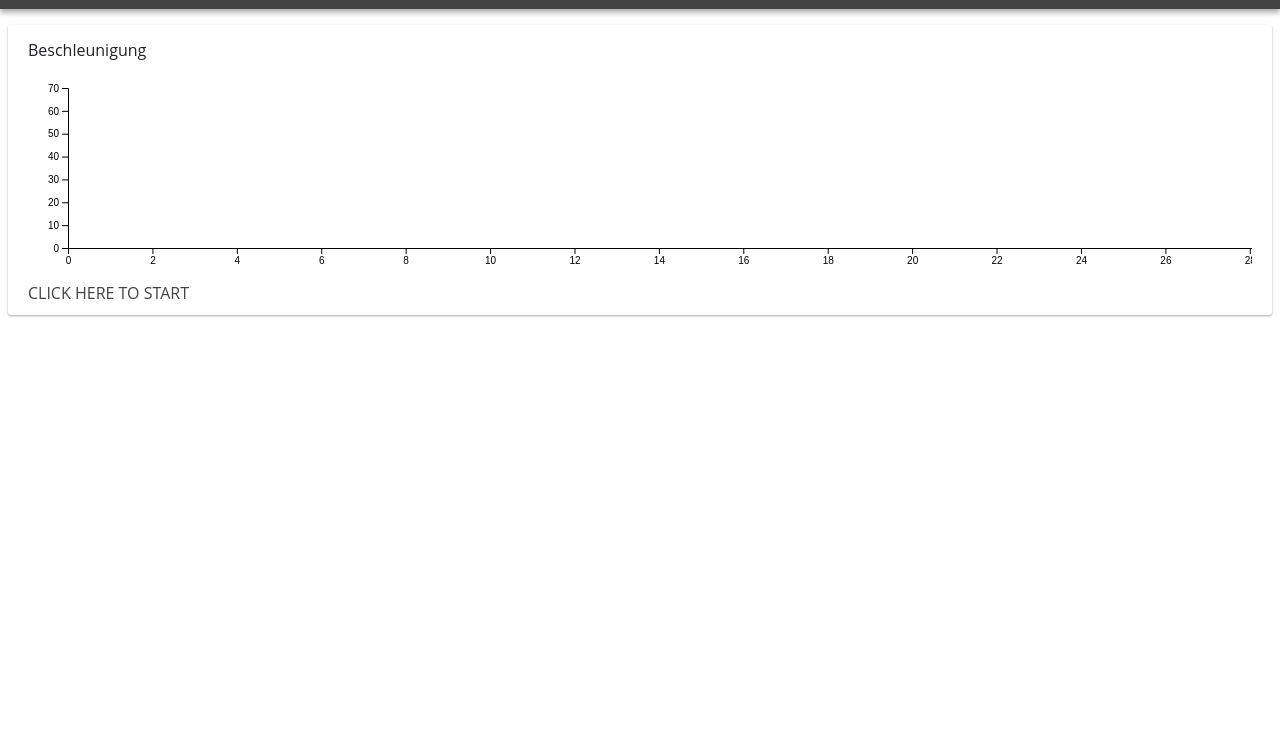
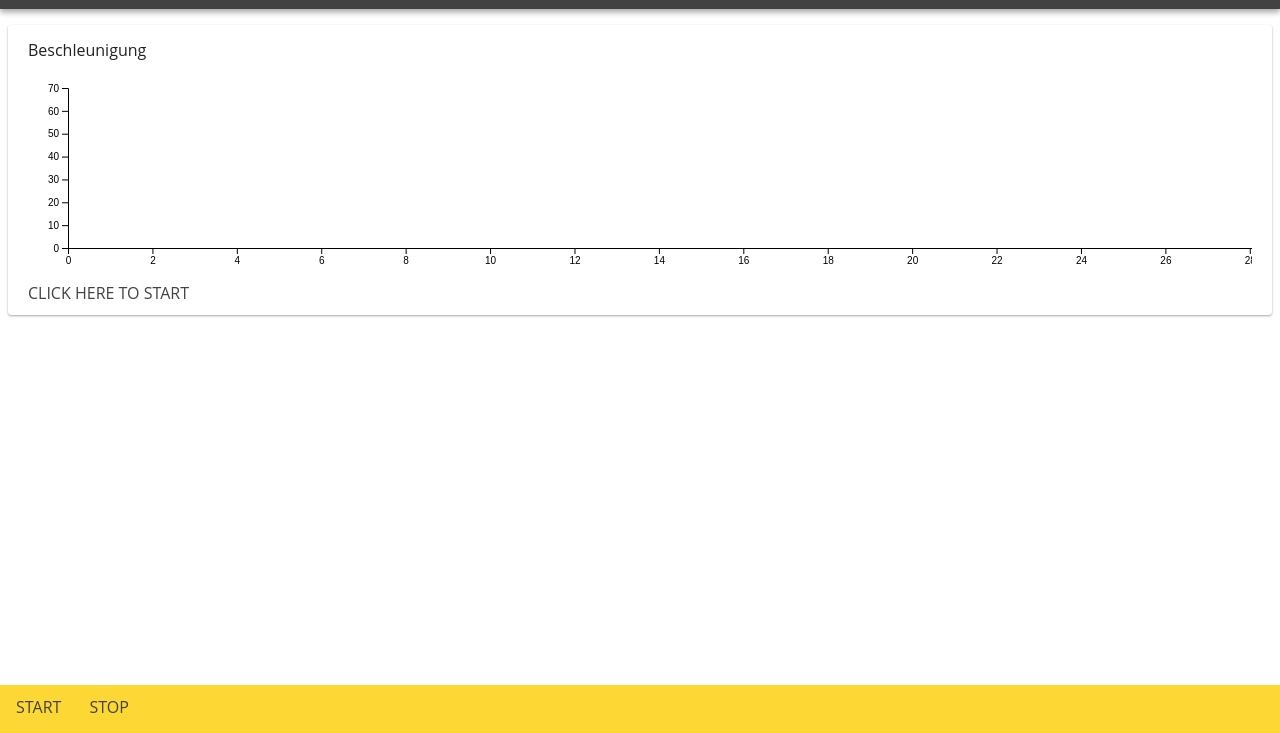
Before and after one commit to EinsteinMotorsport/TelemetryClient, a website: page index.html in a window 1280 px wide. Shown: the part 67-800 px from the top of the page. Drawn offline with nearby package versions, Linux system fonts and the light colour scheme; files that its build step writes are made by us from their sources.

Commit message:
Basic implemetation of a sticky bottom navbar

```diff
--- a/index.html
+++ b/index.html
@@ -20,6 +20,21 @@
 
 <div class="header">
     <img class="thumbnail" src="img/logo.png"/>
+</div>
+
+<div class="navbar-bottom">
+    <ul>
+        <li>
+            <a class="primary" href="#" onclick="connect()">
+                Start
+            </a>
+        </li>
+        <li>
+            <a class="primary" href="#" onclick="disconnect()">
+                Stop
+            </a>
+        </li>
+    </ul>
 </div>
 
 <div class="card">
@@ -83,8 +98,12 @@
         .duration(500)
         .ease(d3.easeLinear);
 
+
+    let ws = null;
+
     function connect() {
-        var ws = new WebSocket("ws://localhost:7777/service");
+        ws = new WebSocket("ws://localhost:7777/service");
+
         ws.onopen = function () {
             //("About to send data");
             ws.send("Hello server");
@@ -110,7 +129,13 @@
             // websocket is closed.
             //alert("Connection is closed...");
         };
-    };
+    }
+
+    function disconnect() {
+        if (ws != null) {
+            ws.close();
+        }
+    }
 </script>
 
 </html>
--- a/src/less/material.less
+++ b/src/less/material.less
@@ -84,12 +84,21 @@ a {
   left: 0;
   color: white;
   background-color: @secondaryVariantColor;
+  height: 48px;
+  padding: 12px 4px;
 
   ul {
     list-style-type: none;
+    padding: 0;
+    margin: 0;
 
     li {
-
+      display: inline-block;
+      height: 24px;
+      a {
+        vertical-align: middle;
+        padding: 0 12px;
+      }
     }
   }
 }
```
Lines whose indentation alone changed are shown as unchanged.
